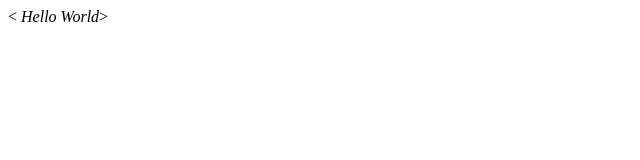
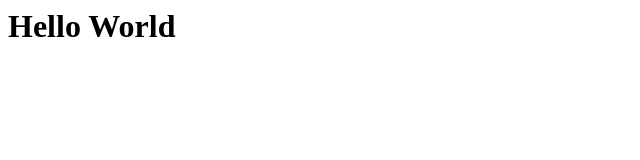
Before and after one commit to zhyde/hw, a plain HTML site: page index.html in a window 1280 px wide. Shown: the whole page, without its empty margins (0-640 px from the left). Drawn offline with Linux system fonts and the light colour scheme.

Commit message:
Update index.html

```diff
--- a/index.html
+++ b/index.html
@@ -1,5 +1,5 @@
 <html>
 
-<<i class="fas fa-h1 fa-xs fa-fw"> Hello World</i>>
+<h1> Hello World</h1>
 
 </html>
```
